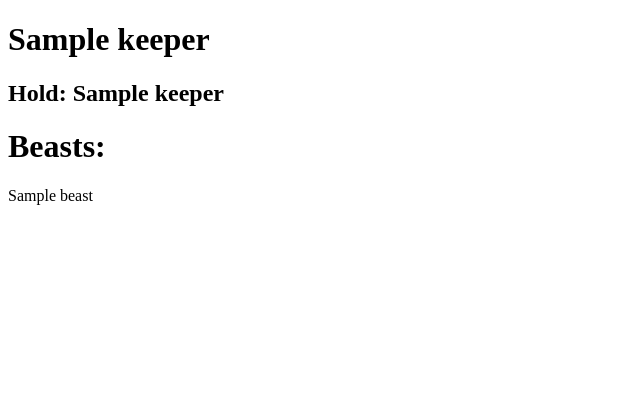
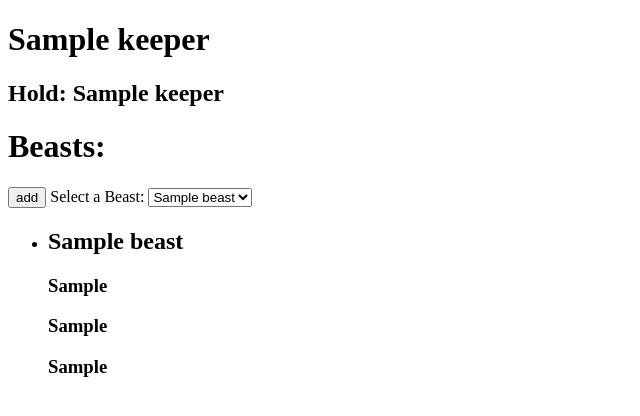
Before and after one commit to hollytyler/magical_beasts_management, a Flask app: page /keepers/1 in a window 1280 px wide. Shown: the part 70-486 px from the top of the page, without its empty margins (0-640 px from the left). Run offline with Flask 3, Linux system fonts and the light colour scheme; tables that the repository leaves empty hold one stand-in row (values such as "Sample post").

Commit message:
nearly done with MVP

```diff
--- a/controllers/keeper_controller.py
+++ b/controllers/keeper_controller.py
@@ -8,9 +8,18 @@ keepers_blueprint = Blueprint("keepers", __name__)
 @keepers_blueprint.route("/keepers")
 def keepers():
     keepers = Keeper.query.all()
-    return render_template("keepers/index.jinja", keepers=keepers)
+    return render_template("keepers/index.jinja", keeper=keepers)
 
 @keepers_blueprint.route("/keepers/<id>")
 def show_keepers(id):
     keeper = Keeper.query.get(id)
-    return render_template("keepers/show.jinja", keeper=keeper)
+    beasts = Beast.query.all()
+    return render_template("keepers/show.jinja", keeper=keeper, beasts=beasts)
+
+@keepers_blueprint.route("/keepers/<id>/add_beast", methods=['POST'])
+def add_beast_to_keeper():
+    beast_id = request.form("beast_id")
+    new_beast = Beast(beast_id = beast_id)
+    db.session.add(new_beast)
+    db.session.commit
+    return redirect("keeper/<id>")
--- a/models.py
+++ b/models.py
@@ -16,7 +16,7 @@ class Beast(db.Model):
 
     id = db.Column(db.Integer, primary_key=True)
     name = db.Column(db.String(64))
-    dob = db.Column(db.DateTime())
+    dob = db.Column(db.String(64))
     species = db.Column(db.String(64))
     native_to = db.Column(db.String(64))
     keeper_id = db.Column(db.Integer, db.ForeignKey('keepers.id'))
@@ -30,8 +30,7 @@ class MagicalAilment(db.Model):
     __tablename__ = "magical_ailments"
 
     id = db.Column(db.Integer, primary_key=True)
-    ability = db.Column(db.String(64))
-    description = db.Column(db.Text())
+    treatment_type= db.Column(db.String(64))
     treatments = db.relationship('Treatment', backref='magical_ailments')
 
 class Treatment(db.Model):
--- a/templates/keepers/index.jinja
+++ b/templates/keepers/index.jinja
@@ -8,7 +8,7 @@
     <th>Name</th>
     <th>Name of Hold</th>
     </tr>
-    {% for keeper in keepers %}
+    {% for keeper in keeper %}
     <tr>
       <td><a href="keepers/{{ keeper.id }}"> {{ keeper.name }}</a></td>
       <td>|</td>
--- a/templates/keepers/show.jinja
+++ b/templates/keepers/show.jinja
@@ -6,9 +6,26 @@
   <h2>Hold: {{ keeper.name_of_hold }}</h2>
 
   <h1>Beasts:</h1>
-  <p>
+
+  <form action="keepers/{{ keeper.id }}/add_beast" methods="POST">
+  <input type="submit" value="add"/>
+    <label for="beast">Select a Beast:</label>
+    <select name="beast_id" id="beast">
+    {% for beast in beasts %}
+      <option value="{{beast.id}}"> {{ beast.name }}</option>
+    {% endfor %}
+    </select>
+    </form>
+
     {% for beast in keeper.beasts %}
-      <p>{{ beast.name }}</p>
+    <ul>
+      <li>
+      <h2>{{ beast.name }}</h2>
+      <h3>{{ beast.dob }}</h3>
+      <h3>{{ beast.species }}</h3>
+      <h3>{{ beast.native_to }}</h3>
+      </li>
+    </ul>
     {% endfor %}
   </p>
 {% endblock content %}
```
Also changed, not shown: controllers/beast_controller.py (+5 -5 lines), templates/beasts/index.jinja (+7 -0 lines).
